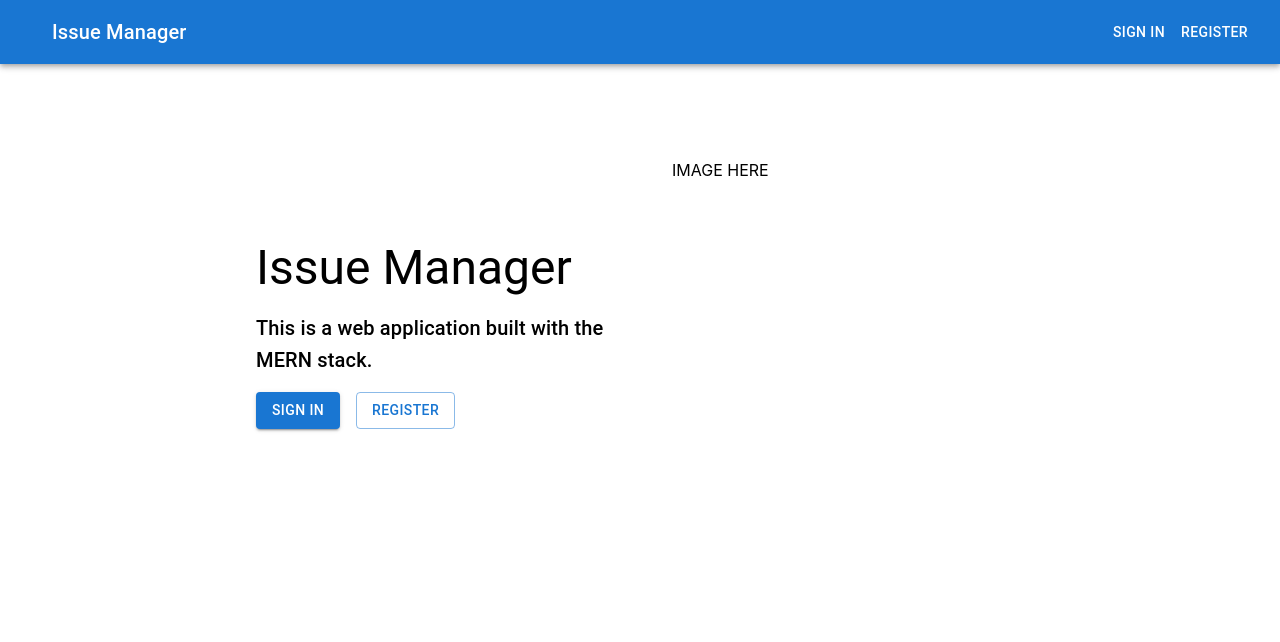
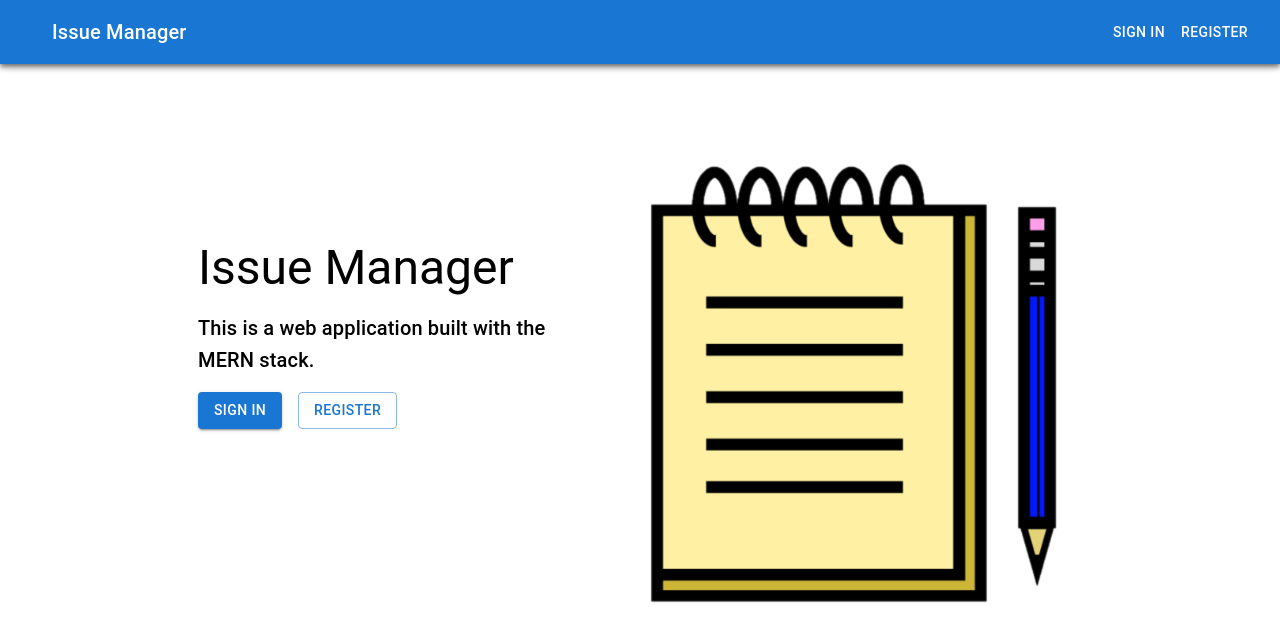
Before and after one commit to Bug-Tracker-Organization/Bug-Tracker-Frontend, a React (Create React App) app: page / in a window 1280 px wide. Shown: the top 642 px of the page. Built offline with nearby package versions, Linux system fonts and the light colour scheme.

Commit message:
Added logo to Home page

```diff
--- a/src/components/NavBar/NavBar.css
+++ b/src/components/NavBar/NavBar.css
@@ -2,3 +2,10 @@ a:link, a:visited, a:hover, a:active {
   text-decoration: none;
   color: inherit;
 }
+
+.sticky-nav {
+  position: fixed;
+  top: 0;
+  width: 100%;
+  z-index: 1;
+}
--- a/src/components/NavBar/NavBar.js
+++ b/src/components/NavBar/NavBar.js
@@ -10,7 +10,8 @@ import { Link } from "react-router-dom";
 
 export default function NavBar() {
   return (
-    <Box sx={{ flexGrow: 1 }}>
+    <>
+    <Box className="sticky-nav" sx={{ flexGrow: 1, }}>
       <AppBar position="static">
         <Toolbar>
           <IconButton
@@ -37,5 +38,12 @@ export default function NavBar() {
         </Toolbar>
       </AppBar>
     </Box>
+    <Box sx={{ flexGrow: 1, }}>
+      <AppBar position="static">
+        <Toolbar>
+        </Toolbar>
+      </AppBar>
+    </Box>
+    </>
   );
 }
--- a/src/pages/Home/Home.js
+++ b/src/pages/Home/Home.js
@@ -41,12 +41,8 @@ export default function Home() {
           </Grid>
           <Grid key={0} item>
             <Container
-              sx={{
-                height: 500,
-                width: 400,
-              }}
             >
-              IMAGE HERE
+              <img src={require('../../assets/logo.png')} />
             </Container>
           </Grid>
         </Grid>
```
Also changed, not shown: src/assets/logo.png (added).
